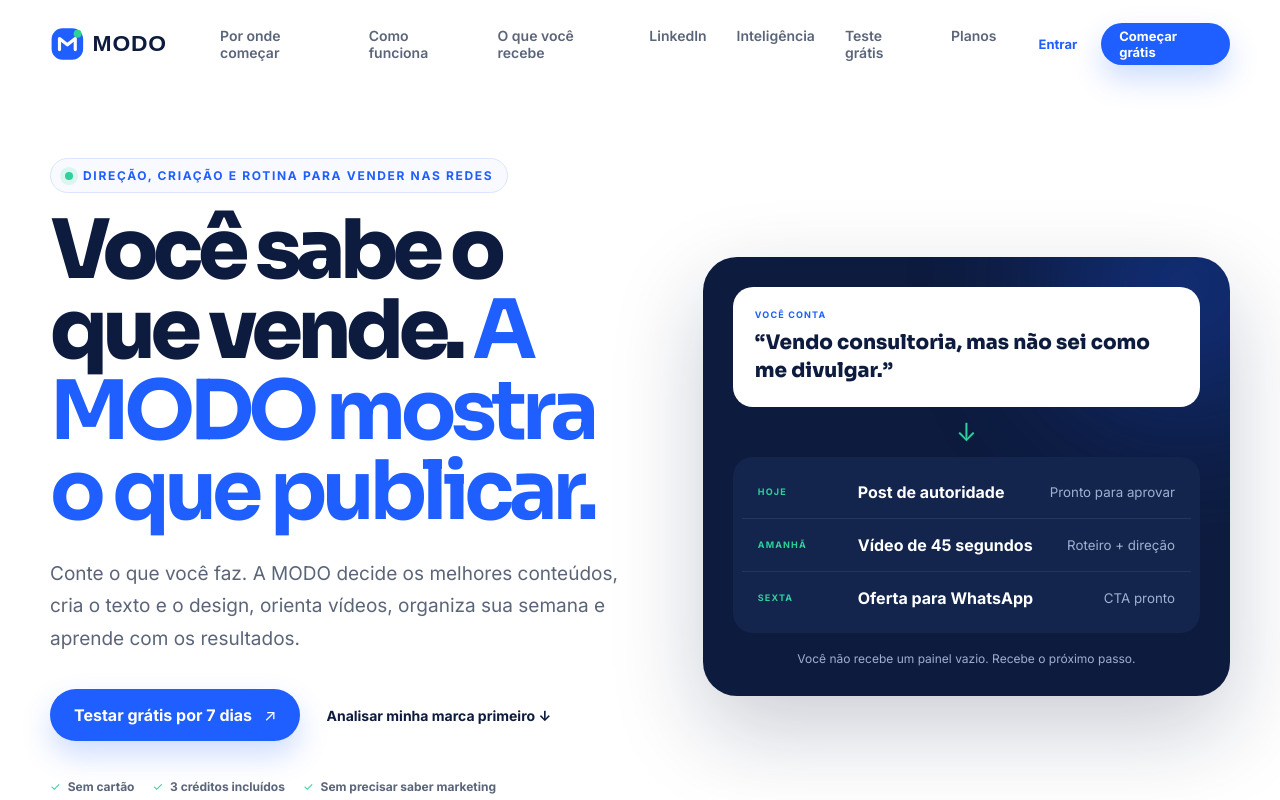
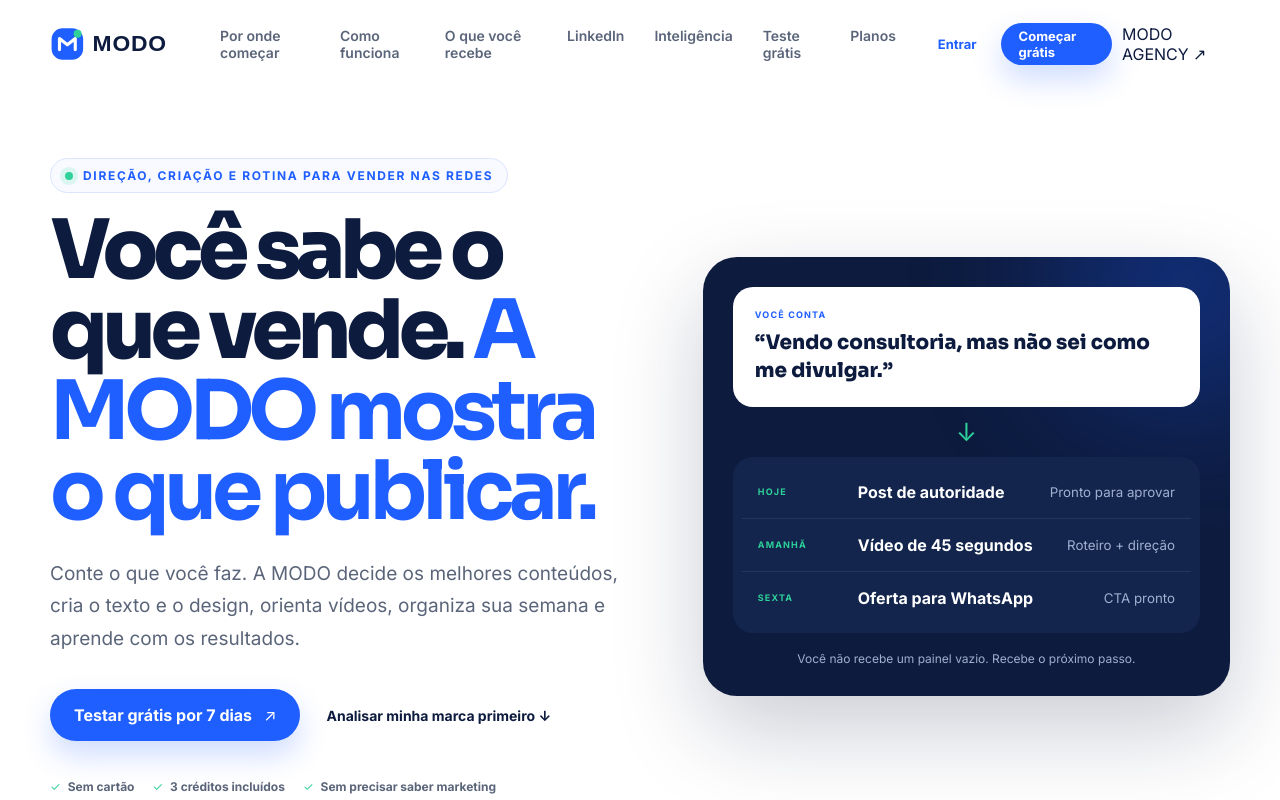
Before and after one commit to HenriqueGuilhermeUx/modo, a React (Vite) app in the folder apps/web/: page / in a window 1280 px wide. Shown: the top 800 px of the page. Built offline with nearby package versions, Linux system fonts and the light colour scheme; no server answers.

Commit message:
feat: exibir MODO Agency na landing principal

```diff
--- a/apps/web/src/ImpactLanding.tsx
+++ b/apps/web/src/ImpactLanding.tsx
@@ -2,6 +2,7 @@
 import { type FormEvent, useEffect, useMemo, useRef, useState } from "react";
 import { createPortal } from "react-dom";
 import App from "./App";
+import AgencyEntryAddon from "./AgencyEntryAddon";
 import { captureLead } from "./api";
 import DiagnosticImpactResult from "./DiagnosticImpactResult";
 import IntelligenceLandingAddon from "./IntelligenceLandingAddon";
@@ -87,6 +88,7 @@
   return (
     <>
       <App />
+      <AgencyEntryAddon />
       <ProductPathGuideAddon mode="public" />
       <IntelligenceLandingAddon />
       <SmartBotsLandingAddon />
```
